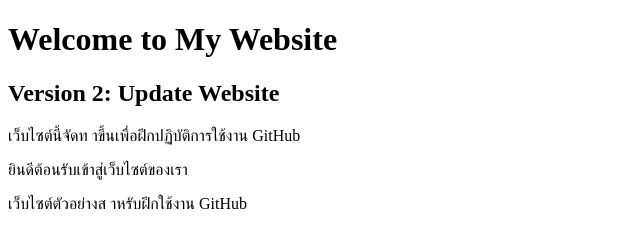
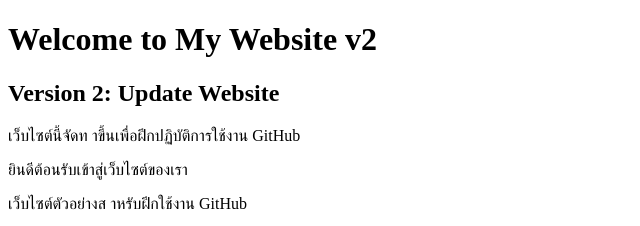
Before and after one commit to h3ytwok1212/69dev03, a plain HTML site: page index.html in a window 1280 px wide. Shown: the top 226 px of the page, 0-640 px from the left. Drawn offline with Linux system fonts and the light colour scheme.

Commit message:
Update Website Content v2

```diff
--- a/index.html
+++ b/index.html
@@ -5,7 +5,7 @@
     <meta name="viewport" content="width=device-width, initial-scale=1.0">
     <title>Document</title>
 </head>
-<h1>Welcome to My Website</h1>
+<h1>Welcome to My Website v2</h1>
 <h2>Version 2: Update Website</h2>
 <p>เว็บไซต์นี้จัดท าขึ้นเพื่อฝึกปฏิบัติการใช้งาน GitHub</p>
 <body>
```
